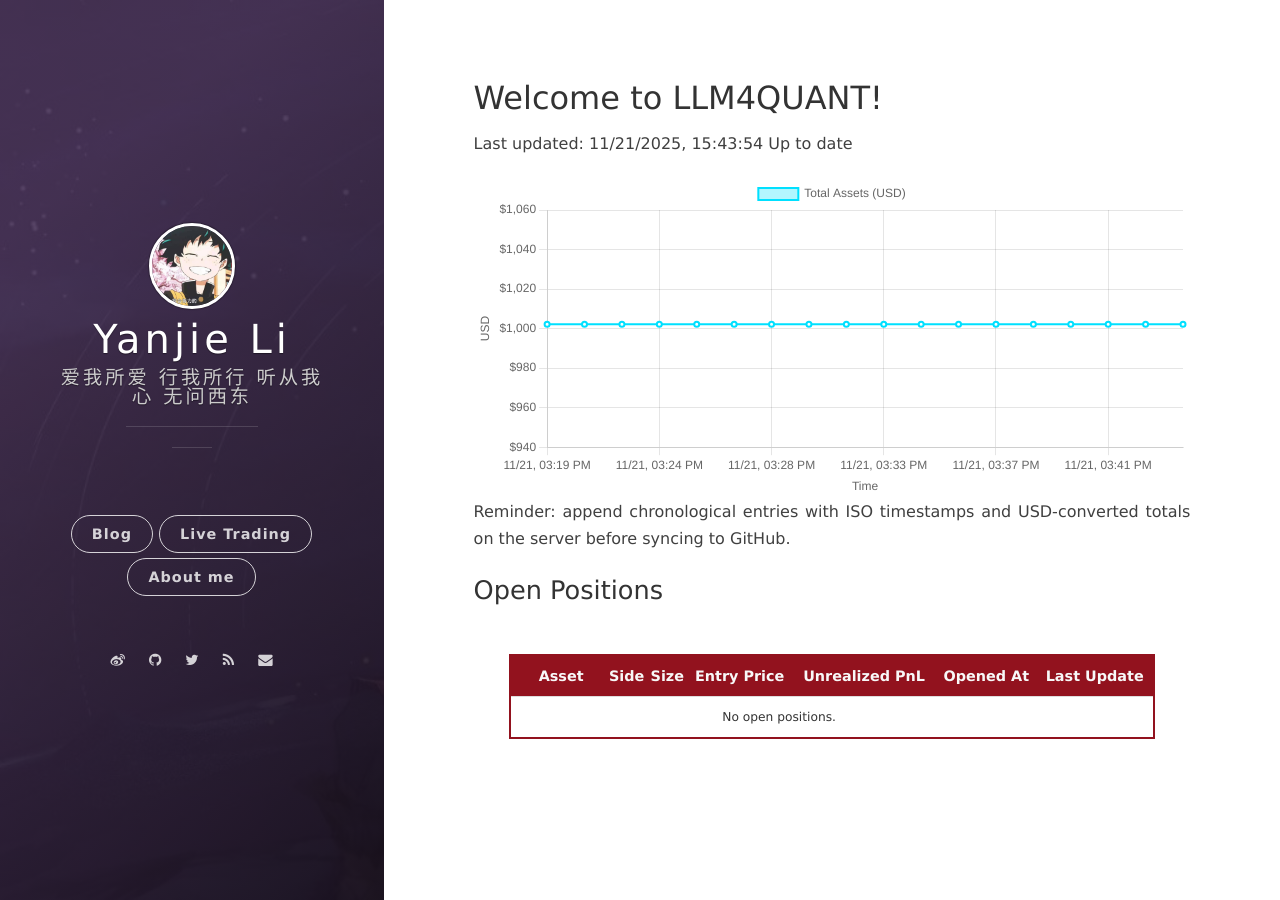
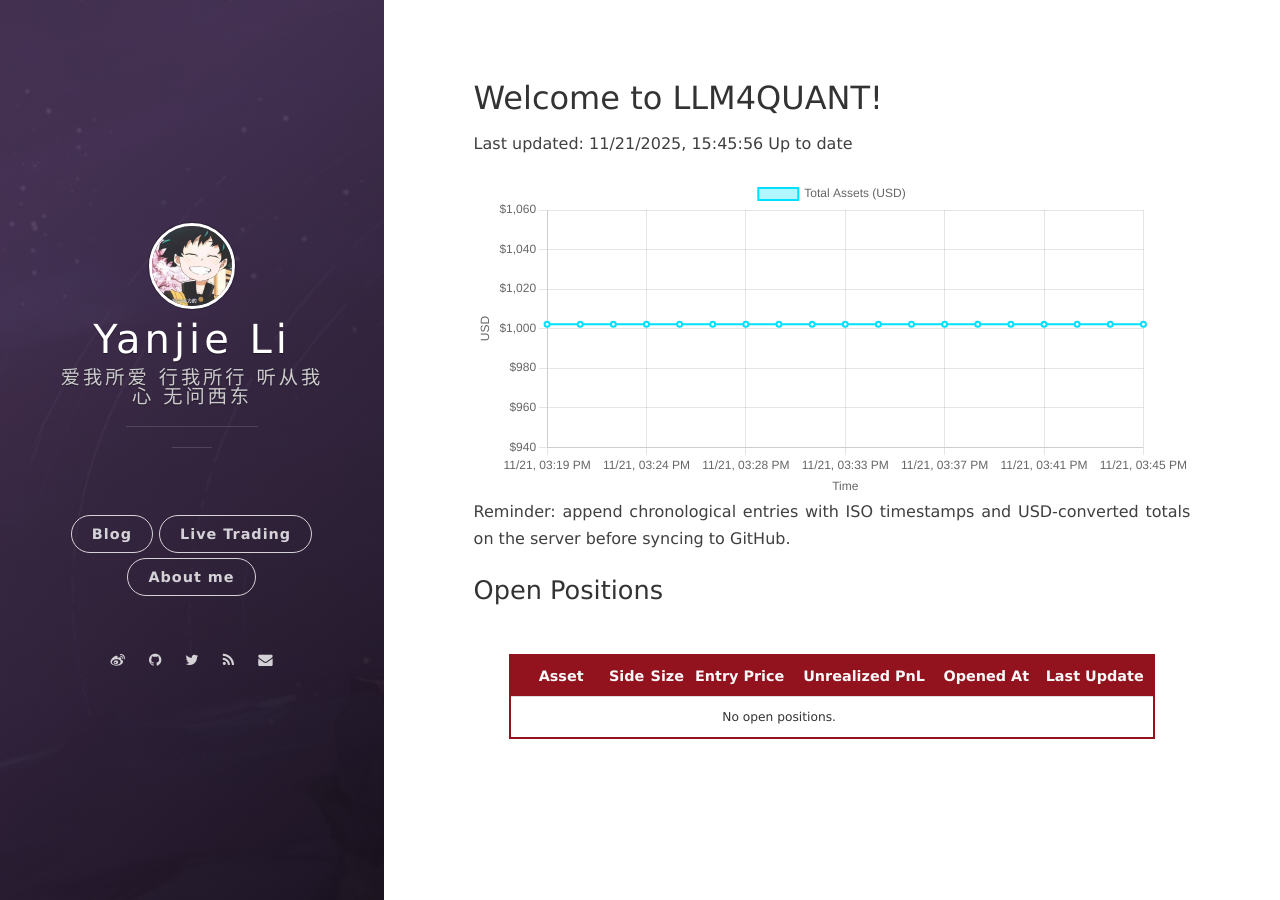
Before and after one commit to leeyegy/leeyegy.github.io, a Jekyll site: the page built from live-trading.html, in a window 1280 px wide. Built offline with Jekyll 4.4.1, drawn with Linux system fonts in a browser that asks for light colours; nearby versions of some CDN libraries.

Commit message:
AccountMonitor: update balance history 2025-11-21T23:45:56+08:00

```diff
--- a/assets/data/binance/balance-history.json
+++ b/assets/data/binance/balance-history.json
@@ -1,5 +1,5 @@
 {
-  "generatedAt": "2025-11-21T23:43:54+08:00",
+  "generatedAt": "2025-11-21T23:45:56+08:00",
   "asset": "total_usd_value",
   "history": [
     {
@@ -73,6 +73,10 @@
     {
       "timestamp": "2025-11-21T23:43:54+08:00",
       "totalUsd": 1002.16734911
+    },
+    {
+      "timestamp": "2025-11-21T23:45:56+08:00",
+      "totalUsd": 1002.16734911
     }
   ]
 }
```
